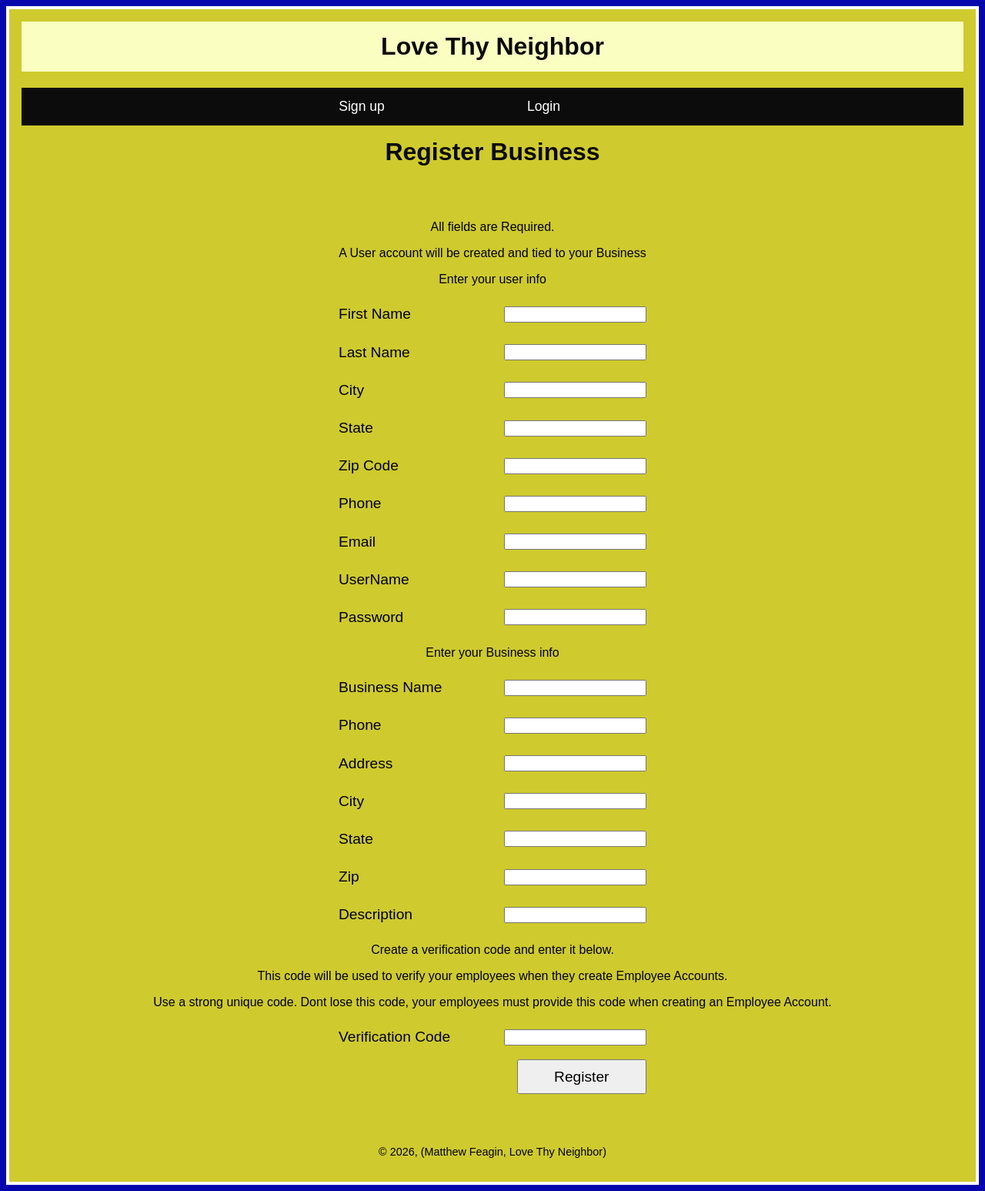
After one commit to Sticke2020/Love-Thy-Neighbor, a PHP site: page /Love_Thy_Neighbor/user_manager/user_business_register.php in a window 1280 px wide. The commit adds this page. Shown: the whole page at 77% size. Run offline with PHP 8.4, Linux system fonts and the light colour scheme.

Commit message:
employee and business registration views done, still dont work yet though

```diff
--- a/dbScripts/Love_Thy_Neighbor_DB_v3.sql
+++ b/dbScripts/Love_Thy_Neighbor_DB_v3.sql
@@ -307,7 +307,6 @@ INSERT INTO request_image (request_id, image_id) VALUES
 (3, 7);
 
 -- uncomment the below if you want to use it
-/*
 -- Recreate user and assign privileges
 CREATE USER  IF NOT EXISTS 'mgs_user'@'%' IDENTIFIED BY 'pa55word';
 
@@ -315,4 +314,3 @@ CREATE USER  IF NOT EXISTS 'mgs_user'@'%' IDENTIFIED BY 'pa55word';
 GRANT SELECT, INSERT, DELETE, UPDATE ON love_thy_neighbor.* TO 'mgs_user'@'%';
 
 FLUSH PRIVILEGES;
-*/
--- a/php/Love_Thy_Neighbor/model/Database.php
+++ b/php/Love_Thy_Neighbor/model/Database.php
@@ -1,7 +1,7 @@
 <?php
 class DataBase {
 
-    private static $dsn = 'mysql:host=db;dbname=Love_Thy_Neighbor';
+    private static $dsn = 'mysql:host=db;dbname=love_thy_neighbor';
     private static $username = 'mgs_user';
     private static $dbpassword = 'pa55word';
     private static $db;
--- a/php/Love_Thy_Neighbor/model/User_DB.php
+++ b/php/Love_Thy_Neighbor/model/User_DB.php
@@ -35,7 +35,7 @@ public static function createUser($user) {
     $zip = $user->getZip();
     $phone = $user->getPhone();
     $email = $user->getEmail();
-    $username = $user->getUsername();
+    $userName = $user->getUserName();
     $password = $user->getPassword();
     $userTypeId = $user->getUserTypeId();
 
@@ -44,7 +44,7 @@ public static function createUser($user) {
     $query = 'INSERT INTO user
             (user_type_id, first_name, last_name, city, state, zip, email_address, phone, username, password)
         VALUES
-            (:userTypeId, :firstName, :lastName, :city, :state, :zip, :email, :phone, :username, :password)';
+            (:userTypeId, :firstName, :lastName, :city, :state, :zip, :email, :phone, :userName, :password)';
 
     $statement = $db->prepare($query);
     $statement->bindValue(':userTypeId', $userTypeId);
@@ -55,7 +55,7 @@ public static function createUser($user) {
     $statement->bindvalue(':zip', $zip);
     $statement->bindvalue(':email', $email);
     $statement->bindvalue(':phone', $phone);
-    $statement->bindvalue(':username', $username);
+    $statement->bindvalue(':userName', $userName);
     $statement->bindvalue(':password', $password);
     $statement->execute();
     $statement->closeCursor();
--- /dev/null
+++ b/php/Love_Thy_Neighbor/user_manager/user_business_register.php
@@ -0,0 +1,93 @@
+<?php
+ require_once '../view/header.php';
+?>
+
+<h1>Register Business</h1>
+<form action="user_manager/index.php" method="post">
+<input type="hidden" name="action" value="add_user" />
+    <p>All fields are Required.</p>
+    <p>A User account will be created and tied to your Business</p>
+
+    <p>Enter your user info</p>
+    <div class="register">
+        <label class='label_form' for="first_name">First Name</label>
+        <input class="text_input" type="text" name="first_name" id="first_name" required value="">
+    </div>
+    <div class="register">
+        <label  class='label_form'for="last_name">Last Name</label>
+        <input class="text_input" type="text" name="last_name" id="last_name" required value="">
+    </div>
+    <div class="register">
+        <label class='label_form' for="city">City</label>
+        <input class="text_input" type="text" name="city" id="city" required value="">
+    </div>
+    <div class="register">
+        <label class='label_form' for="state">State</label>
+        <input class="text_input" type="text" name="state" id="state" required value="">
+    </div>
+    <div class="register">
+        <label class='label_form' for="zip">Zip Code</label>
+        <input class="text_input" type="text" name="zip" id="zip" required value="">
+    </div>
+    <div class="register">
+        <label class='label_form' for="phone">Phone</label>
+        <input class="text_input" type="text" name="phone" id="phone" required value="">
+    </div>
+    <div class="register">
+        <label class='label_form' for="email">Email</label>
+        <input class="text_input" type="text" name="email" id="email" required value="">
+    </div>
+    <div class="register">
+        <label class='label_form' for="user_name">UserName</label>
+        <input class="text_input" type="text" name="user_name" id="user_name" required value="">
+    </div>
+    <div class="register">
+        <label class='label_form' for="password">Password</label>
+        <input class="text_input" type="text" name="password" id="password" required value="">
+    </div>
+
+    <p>Enter your Business info</p>
+
+    <div class="register">
+        <label class='label_form' for="business_name">Business Name</label>
+        <input class="text_input" type="text" name="business_name" id="business_name" required value="">
+    </div>
+    <div class="register">
+        <label class='label_form' for="business_phone">Phone</label>
+        <input class="text_input" type="text" name="business_phone" id="business_phone" required value="">
+    </div>
+    <div class="register">
+        <label class='label_form' for="business_address">Address</label>
+        <input class="text_input" type="text" name="business_address" id="business_address" required value="">
+    </div>
+    <div class="register">
+        <label class='label_form' for="business_city">City</label>
+        <input class="text_input" type="text" name="business_city" id="business_city" required value="">
+    </div>
+    <div class="register">
+        <label class='label_form' for="business_state">State</label>
+        <input class="text_input" type="text" name="business_state" id="business_state" required value="">
+    </div>
+    <div class="register">
+        <label class='label_form' for="business_zip">Zip</label>
+        <input class="text_input" type="text" name="business_zip" id="business_zip" required value="">
+    </div>
+    <div class="register">
+        <label class='label_form' for="business_description">Description</label>
+        <input class="text_input" type="text" name="business_description" id="business_description" required value="">
+    </div>
+
+    <p>Create a verification code and enter it below.</p>
+    <p>This code will be used to verify your employees when they create Employee Accounts.</p>
+    <p>Use a strong unique code. Dont lose this code, your employees must provide this code when creating an Employee Account.</p>
+
+    <div class="register">
+        <label class='label_form' for="business_code">Verification Code</label>
+        <input class="text_input" type="text" name="business_code" id="business_code" required value="">
+    </div>
+    <div class="register">
+        <label class='label_form' for="button_register"></label>
+        <input class="clickable_form" type="submit" id="button_register" value="Register">
+    </div>
+</form>
+<?php require_once '../view/footer.php'; ?>
--- a/php/Love_Thy_Neighbor/view/header.php
+++ b/php/Love_Thy_Neighbor/view/header.php
@@ -15,9 +15,9 @@
 </header>
         <ul id="header_ul">
         <li>
-            <a href="user_manager/index.php?controllerRequest=register_user">Sign up</a>
+            <a href="user_manager/index.php?action=sign_up">Sign up</a>
         </li>
         <li>
-            <a href="user_manager?controllerRequest=login_user">Login</a>
+            <a href="user_manager?action=login_user">Login</a>
         </li>
         </ul>
```
Also changed, not shown: php/Love_Thy_Neighbor/errors/database_error.php (added, +13 -0 lines), php/Love_Thy_Neighbor/model/Business.php (added, +89 -0 lines), php/Love_Thy_Neighbor/model/BusinessUser.php (+24 -0 lines), php/Love_Thy_Neighbor/user_manager/index.php (+21 -3 lines), php/Love_Thy_Neighbor/user_manager/user_choose_account_type.php (added, +32 -0 lines), php/Love_Thy_Neighbor/user_manager/user_employee_register.php (added, +66 -0 lines), php/Love_Thy_Neighbor/user_manager/user_register.php (+2 -15 lines).
